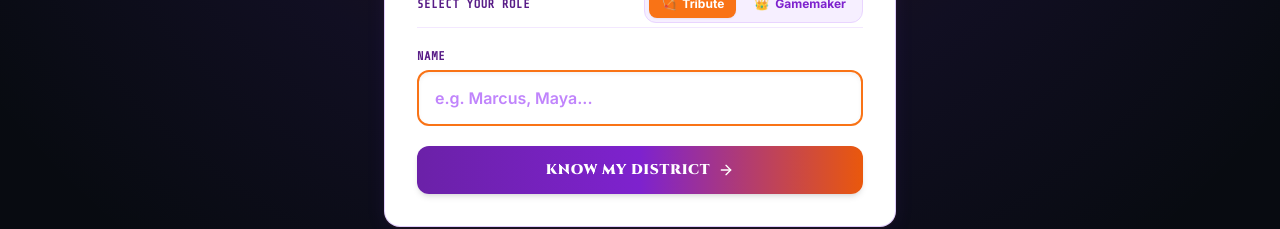
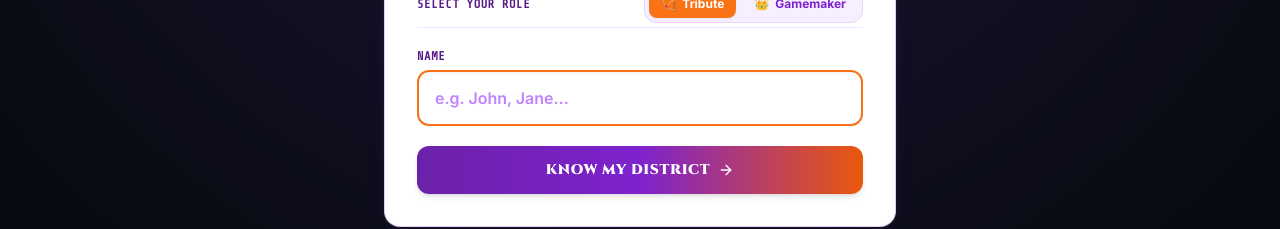
Before and after one commit to bethelab/hunger-games-arena, a React (Vite) app: page / in a window 1280 px wide. Shown: the part 397-626 px from the top of the page. Built offline with nearby package versions, Linux system fonts and the light colour scheme; no server answers.

Commit message:
chore: update name placeholder to John, Jane

```diff
--- a/src/components/ReapingScreen.jsx
+++ b/src/components/ReapingScreen.jsx
@@ -207,7 +207,7 @@ export default function ReapingScreen({ onComplete, initialData }) {
                   autoFocus
                   value={realName}
                   onChange={(e) => setRealName(e.target.value)}
-                  placeholder="e.g. Marcus, Maya..."
+                  placeholder="e.g. John, Jane..."
                   className="w-full px-4 py-3.5 rounded-xl bg-purple-50/60 border-2 border-purple-200 focus:border-orange-500 focus:bg-white text-purple-950 placeholder-purple-400 text-base font-semibold outline-none transition-all shadow-inner"
                   required
                 />
```
